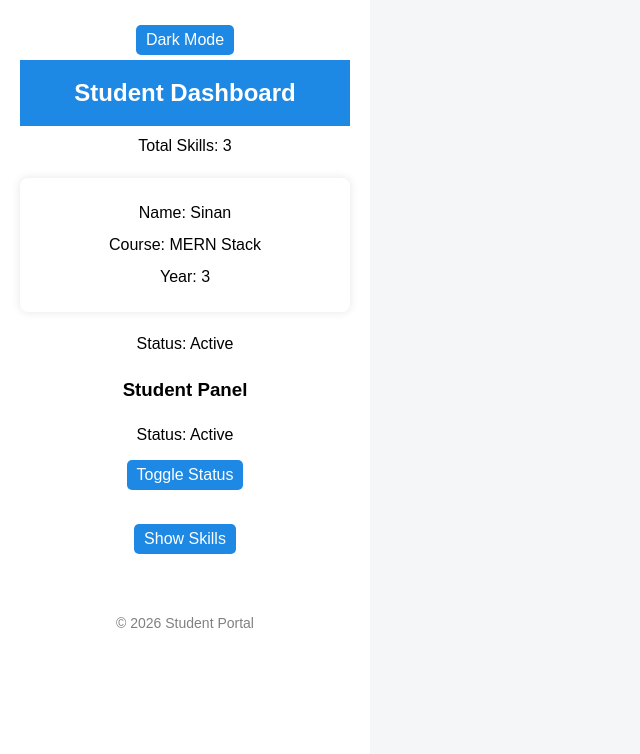
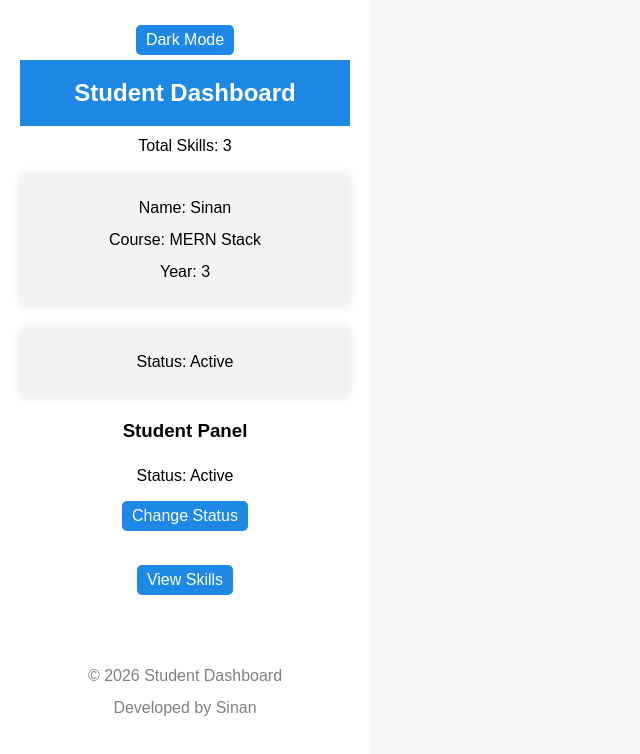
Before and after one commit to Sinan-028/Basic_react_components, a React (Vite) app: page / in a window 1280 px wide. Shown: the top 754 px of the page, without its empty margins (0-640 px from the left). Built offline with nearby package versions, Linux system fonts and the light colour scheme.

Commit message:
Day 15 : completion of phase 1

```diff
--- a/src/App.css
+++ b/src/App.css
@@ -74,3 +74,37 @@ button {
   margin: 5px;
   padding: 6px 10px;
 }
+.footer {
+  margin-top: 40px;
+  color: gray;
+  font-size: 14px;
+}
+.light {
+  background-color: white;
+  color: black;
+  min-height: 100vh;
+  padding: 20px;
+}
+
+.dark {
+  background-color: #121212;
+  color: white;
+  min-height: 100vh;
+  padding: 20px;
+}
+
+/* cards styling */
+.profile-card,
+.status-card {
+  padding: 15px;
+  margin-top: 15px;
+  border-radius: 8px;
+  background-color: #f3f3f3;
+}
+
+/* dark mode card fix */
+.dark .profile-card,
+.dark .status-card {
+  background-color: #1e1e1e;
+  color: white;
+}
--- a/src/App.jsx
+++ b/src/App.jsx
@@ -11,40 +11,20 @@ function App() {
   const [skills, setSkills] = useState(["HTML", "CSS", "JavaScript"]);
   const [darkMode, setDarkMode] = useState(false);
 
-  // 🔹 Runs once when app loads
-  useEffect(() => {
-    console.log("App Loaded Successfully");
-  }, []);
-
-  // 🔹 Runs whenever skills change
+  // update browser tab title
   useEffect(() => {
     document.title = "Skills: " + skills.length;
   }, [skills]);
 
-  // 🔹 Runs whenever active status changes
-  useEffect(() => {
-    console.log("Status changed:", active);
-  }, [active]);
-
   return (
     <div className={darkMode ? "dark" : "light"}>
-      <button
-        type="button"
-        onClick={() => setDarkMode(!darkMode)}
-      >
+      <button type="button" onClick={() => setDarkMode(!darkMode)}>
         {darkMode ? "Light Mode" : "Dark Mode"}
       </button>
 
-      <Header
-        title="Student Dashboard"
-        skillCount={skills.length}
-      />
+      <Header title="Student Dashboard" skillCount={skills.length} />
 
-      <Profile
-        name="Sinan"
-        course="MERN Stack"
-        year="3"
-      />
+      <Profile name="Sinan" course="MERN Stack" year="3" />
 
       <Status active={active} />
 
--- a/src/components/Footer.jsx
+++ b/src/components/Footer.jsx
@@ -1,5 +1,11 @@
+
 function Footer() {
-  return <footer>© 2026 Student Portal</footer>;
+  return (
+    <footer className="footer">
+      <p>© 2026 Student Dashboard</p>
+      <p>Developed by Sinan</p>
+    </footer>
+  );
 }
 
 export default Footer;
--- a/src/components/Header.jsx
+++ b/src/components/Header.jsx
@@ -1,9 +1,9 @@
 function Header({ title, skillCount }) {
   return (
-    <div>
+    <header>
       <h2>{title}</h2>
       <p>Total Skills: {skillCount}</p>
-    </div>
+    </header>
   );
 }
 
--- a/src/components/Profile.jsx
+++ b/src/components/Profile.jsx
@@ -1,9 +1,9 @@
-function Profile(props) {
+function Profile({ name, course, year }) {
   return (
     <div className="profile-card">
-      <p>Name: {props.name}</p>
-      <p>Course: {props.course}</p>
-      <p>Year: {props.year}</p>
+      <p>Name: {name}</p>
+      <p>Course: {course}</p>
+      <p>Year: {year}</p>
     </div>
   );
 }
--- a/src/components/Status.jsx
+++ b/src/components/Status.jsx
@@ -1,6 +1,6 @@
 function Status({ active }) {
   return (
-    <div>
+    <div className="status-card">
       <p>Status: {active ? "Active" : "Inactive"}</p>
     </div>
   );
--- a/src/components/StudentPanel.jsx
+++ b/src/components/StudentPanel.jsx
@@ -4,17 +4,31 @@ function StudentPanel({ active, setActive, skills, setSkills }) {
   const [showSkills, setShowSkills] = useState(false);
   const [newSkill, setNewSkill] = useState("");
   const [editIndex, setEditIndex] = useState(null);
+  const [message, setMessage] = useState("");
+  const [error, setError] = useState("");
 
   function addSkill() {
-    if (newSkill.trim() === "") return;
+    if (newSkill.trim() === "") {
+      setError("Skill cannot be empty");
+      return;
+    }
 
     setSkills([...skills, newSkill]);
     setNewSkill("");
+    setError("");
+    setMessage("Skill added successfully ✅");
+
+    setTimeout(() => setMessage(""), 2000);
   }
 
   function removeSkill(index) {
+    const confirmDelete = window.confirm("Delete this skill?");
+    if (!confirmDelete) return;
+
     const updatedSkills = skills.filter((_, i) => i !== index);
     setSkills(updatedSkills);
+    setMessage("Skill deleted");
+    setTimeout(() => setMessage(""), 2000);
   }
 
   function startEdit(index) {
@@ -31,6 +45,8 @@ function StudentPanel({ active, setActive, skills, setSkills }) {
     setSkills(updatedSkills);
     setEditIndex(null);
     setNewSkill("");
+    setMessage("Skill updated ✅");
+    setTimeout(() => setMessage(""), 2000);
   }
 
   return (
@@ -39,20 +55,14 @@ function StudentPanel({ active, setActive, skills, setSkills }) {
 
       <p>Status: {active ? "Active" : "Inactive"}</p>
 
-      <button
-        type="button"
-        onClick={() => setActive(!active)}
-      >
-        Toggle Status
+      <button type="button" onClick={() => setActive(!active)}>
+        Change Status
       </button>
 
       <br /><br />
 
-      <button
-        type="button"
-        onClick={() => setShowSkills(!showSkills)}
-      >
-        {showSkills ? "Hide Skills" : "Show Skills"}
+      <button type="button" onClick={() => setShowSkills(!showSkills)}>
+        {showSkills ? "Hide Skills" : "View Skills"}
       </button>
 
       <br /><br />
@@ -66,8 +76,15 @@ function StudentPanel({ active, setActive, skills, setSkills }) {
             placeholder="Enter skill"
           />
 
+          {error && <p style={{ color: "red" }}>{error}</p>}
+          {message && <p style={{ color: "green" }}>{message}</p>}
+
           {editIndex === null ? (
-            <button type="button" onClick={addSkill}>
+            <button
+              type="button"
+              onClick={addSkill}
+              disabled={newSkill.trim() === ""}
+            >
               Add Skill
             </button>
           ) : (
@@ -80,16 +97,10 @@ function StudentPanel({ active, setActive, skills, setSkills }) {
             {skills.map((skill, index) => (
               <li key={index}>
                 {skill}{" "}
-                <button
-                  type="button"
-                  onClick={() => startEdit(index)}
-                >
+                <button type="button" onClick={() => startEdit(index)}>
                   Edit
                 </button>{" "}
-                <button
-                  type="button"
-                  onClick={() => removeSkill(index)}
-                >
+                <button type="button" onClick={() => removeSkill(index)}>
                   Delete
                 </button>
               </li>
```
